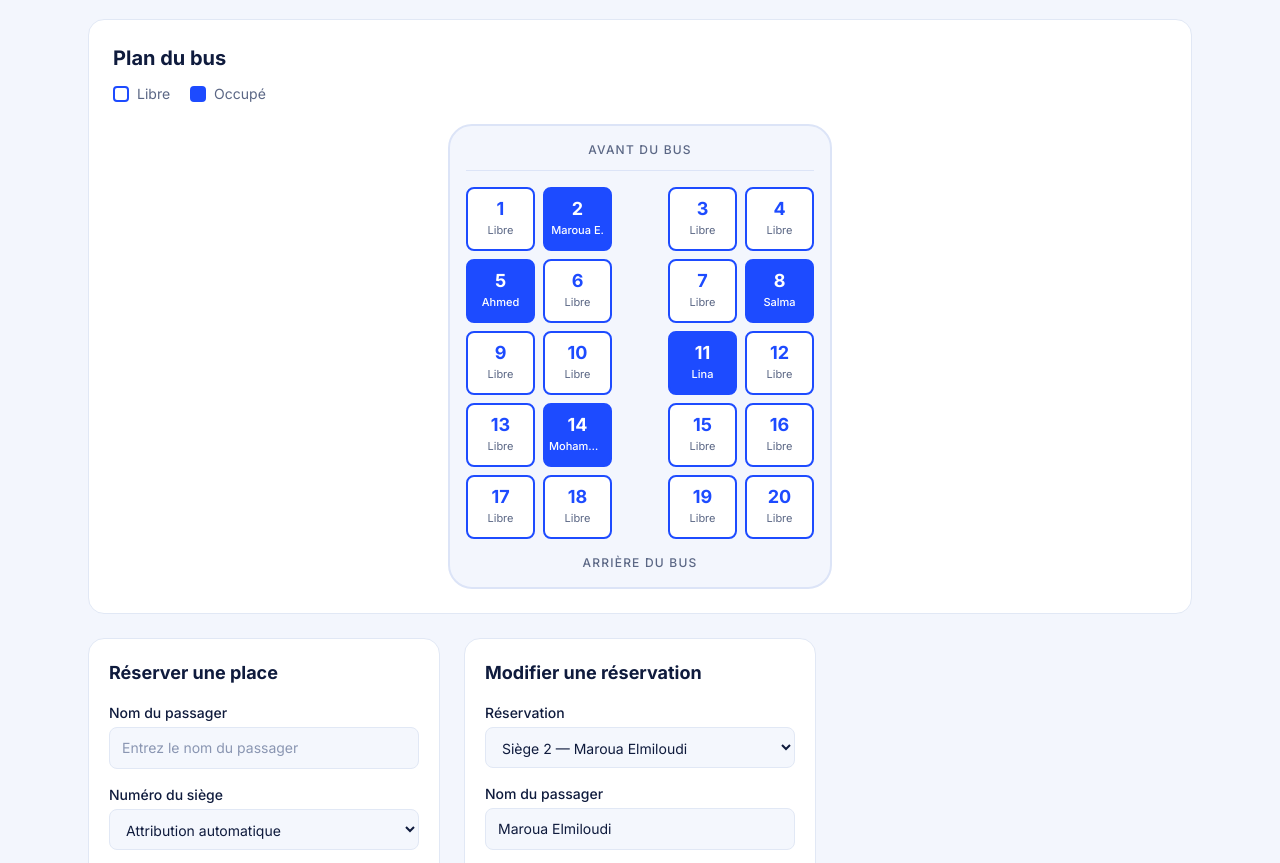
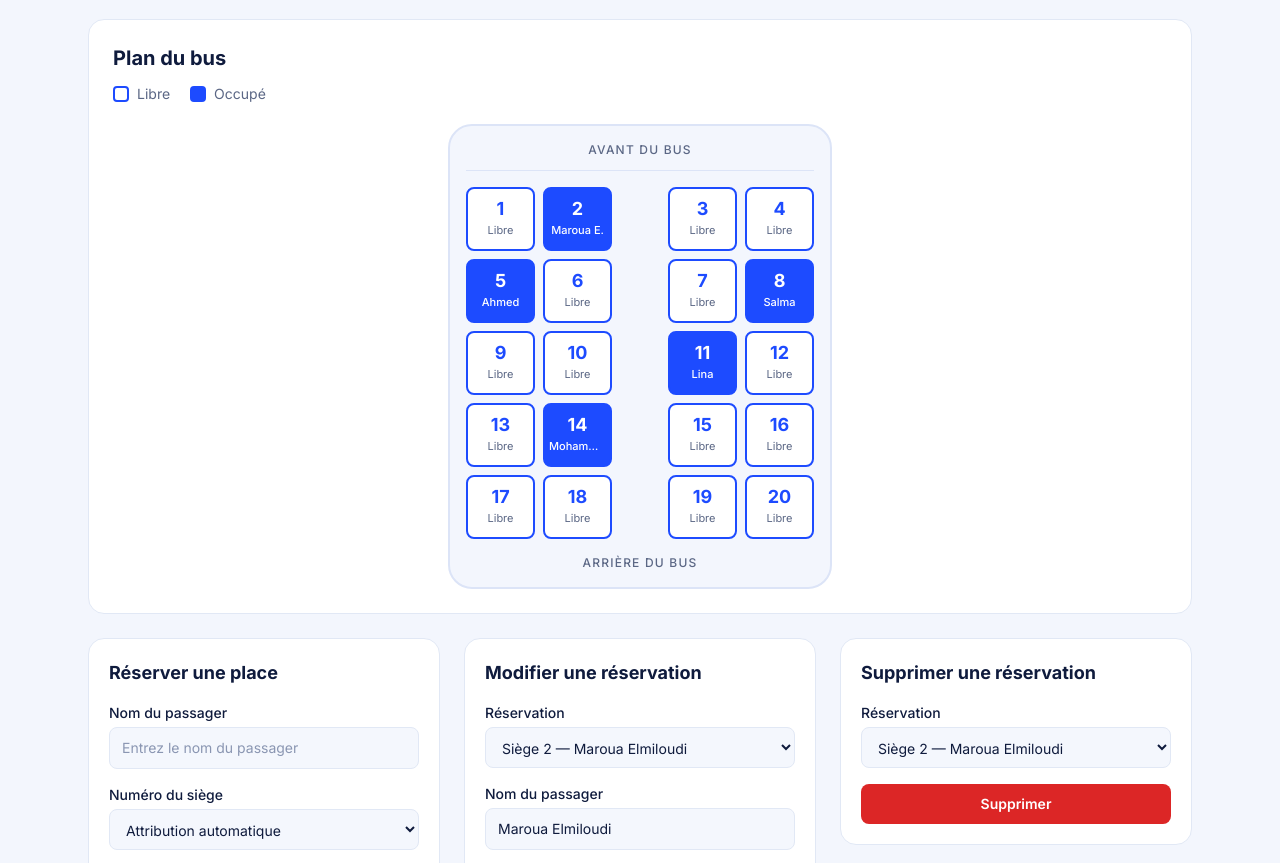
Before and after one commit to MAROUAELMILOUDI/BusDirect, a website: page index.html in a window 1280 px wide. Shown: the part 78-941 px from the top of the page. Drawn offline with nearby package versions, Linux system fonts and the light colour scheme.

Commit message:
Ajouter le formulaire de suppression

```diff
--- a/index.html
+++ b/index.html
@@ -226,6 +226,22 @@
           <button type="button" class="w-full rounded-lg bg-[#FFC63A] px-4 py-2.5 text-sm font-semibold text-[#0F1B3D] hover:bg-[#F5B511] focus:outline-none focus:ring-2 focus:ring-[#FFC63A] focus:ring-offset-2">Modifier</button>
         </form>
       </section>
+            <section class="rounded-2xl border border-[#E1E8F5] bg-white p-5">
+        <h2 class="text-lg font-bold text-[#0F1B3D]">Supprimer une réservation</h2>
+        <form action="#" class="mt-4 flex flex-col gap-4">
+          <div>
+            <label for="supprimer-reservation" class="block text-sm font-medium text-[#0F1B3D]">Réservation</label>
+            <select id="supprimer-reservation" class="mt-1 w-full rounded-lg border border-[#E1E8F5] bg-[#F4F7FD] px-3 py-2.5 text-sm text-[#0F1B3D] placeholder:text-[#8A96B2] focus:border-[#1D4BFF] focus:outline-none focus:ring-2 focus:ring-[#1D4BFF]/30">
+              <option value="2">Siège 2 — Maroua Elmiloudi</option>
+              <option value="5">Siège 5 — Ahmed</option>
+              <option value="8">Siège 8 — Salma</option>
+              <option value="11">Siège 11 — Lina</option>
+              <option value="14">Siège 14 — Mohammed</option>
+            </select>
+          </div>
+          <button type="button" class="w-full rounded-lg bg-[#DC2626] px-4 py-2.5 text-sm font-semibold text-white hover:bg-[#B91C1C] focus:outline-none focus:ring-2 focus:ring-[#DC2626] focus:ring-offset-2">Supprimer</button>
+        </form>
+      </section>
   </main>
 </body>
 </html>
```
